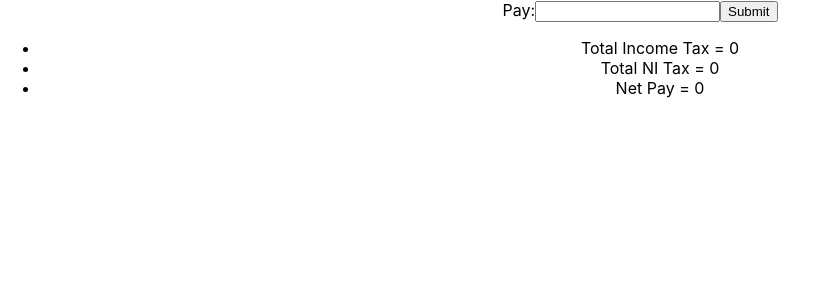
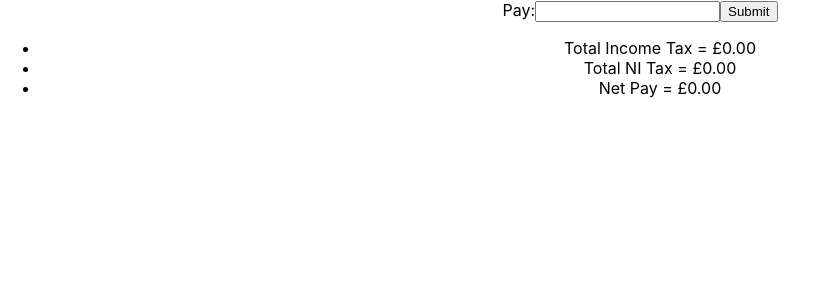
Before and after one commit to chima2g/tax_calculator, a React (Create React App) app: page / in a window 1280 px wide. Shown: the top 300 px of the page, without its empty margins (0-818 px from the left). Built offline with nearby package versions, Linux system fonts and the light colour scheme.

Commit message:
ensure blank input is calculated as 0

```diff
--- a/src/TaxCalculator.js
+++ b/src/TaxCalculator.js
@@ -2,6 +2,12 @@ import { getTotalTax } from "./helpers";
 import { useState } from "react";
 
 const TaxCalculator = () => {
+  const formatter = new Intl.NumberFormat("en-UK", {
+    style: "currency",
+    currency: "GBP",
+    minimumFractionDigits: 2,
+  });
+
   const [pay, setPay] = useState(0);
   const [nITax, setNITax] = useState(0);
   const [incomeTax, setIncomeTax] = useState(0);
@@ -27,9 +33,13 @@ const TaxCalculator = () => {
         <input data-testid={"pay-input"} onChange={handleChange}></input>
         <button data-testid={"submit-btn"}>Submit</button>
         <ul>
-          <li data-testid={"income-tax"}>Total Income Tax = {incomeTax}</li>
-          <li data-testid={"ni-tax"}>Total NI Tax = {nITax}</li>
-          <li data-testid={"net-pay"}>Net Pay = {netPay}</li>
+          <li data-testid={"income-tax"}>
+            Total Income Tax = {formatter.format(incomeTax)}
+          </li>
+          <li data-testid={"ni-tax"}>
+            Total NI Tax = {formatter.format(nITax)}
+          </li>
+          <li data-testid={"net-pay"}>Net Pay = {formatter.format(netPay)}</li>
         </ul>
       </form>
     </div>
```
Also changed, not shown: 1 other file (tests, documents, lock files or other folders).
